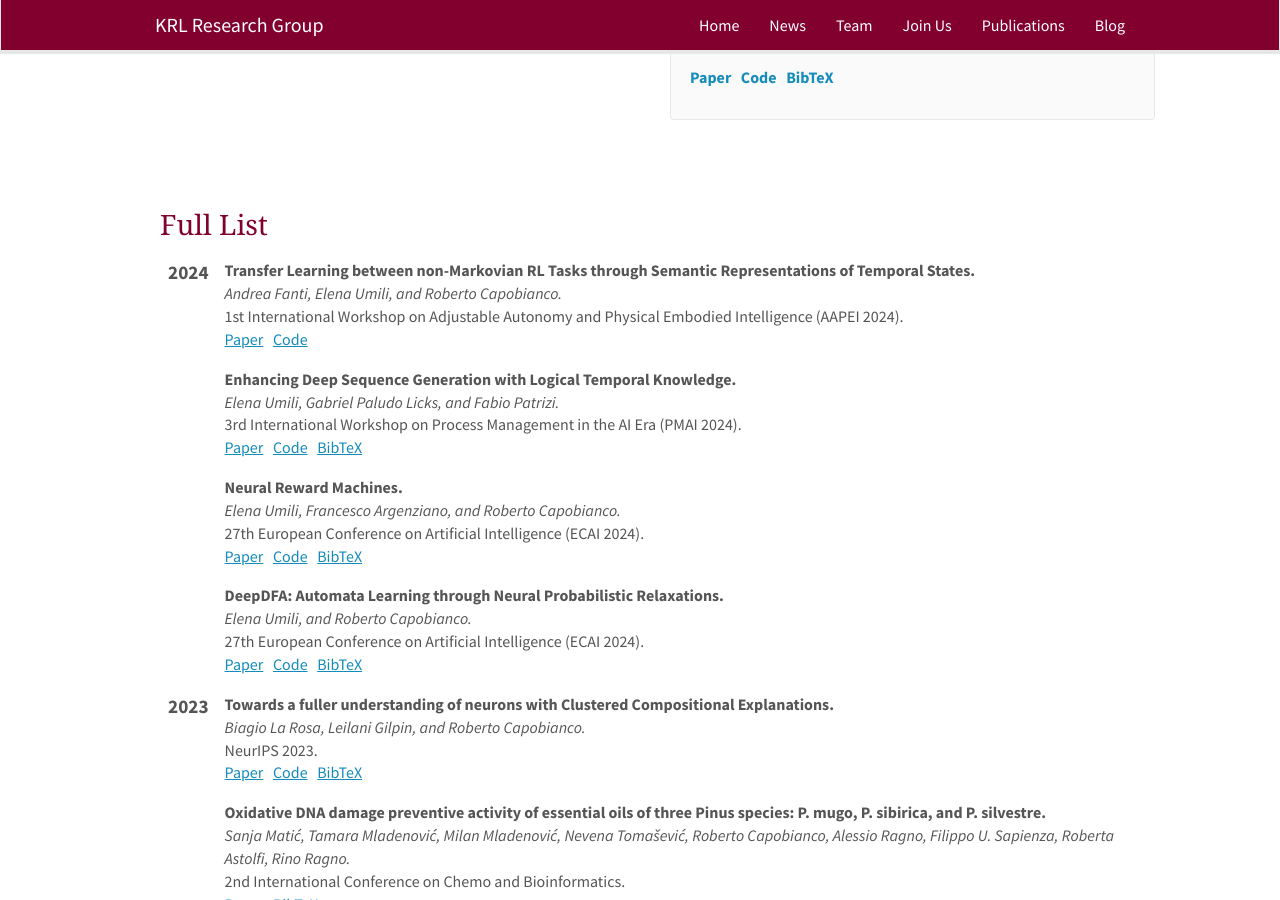
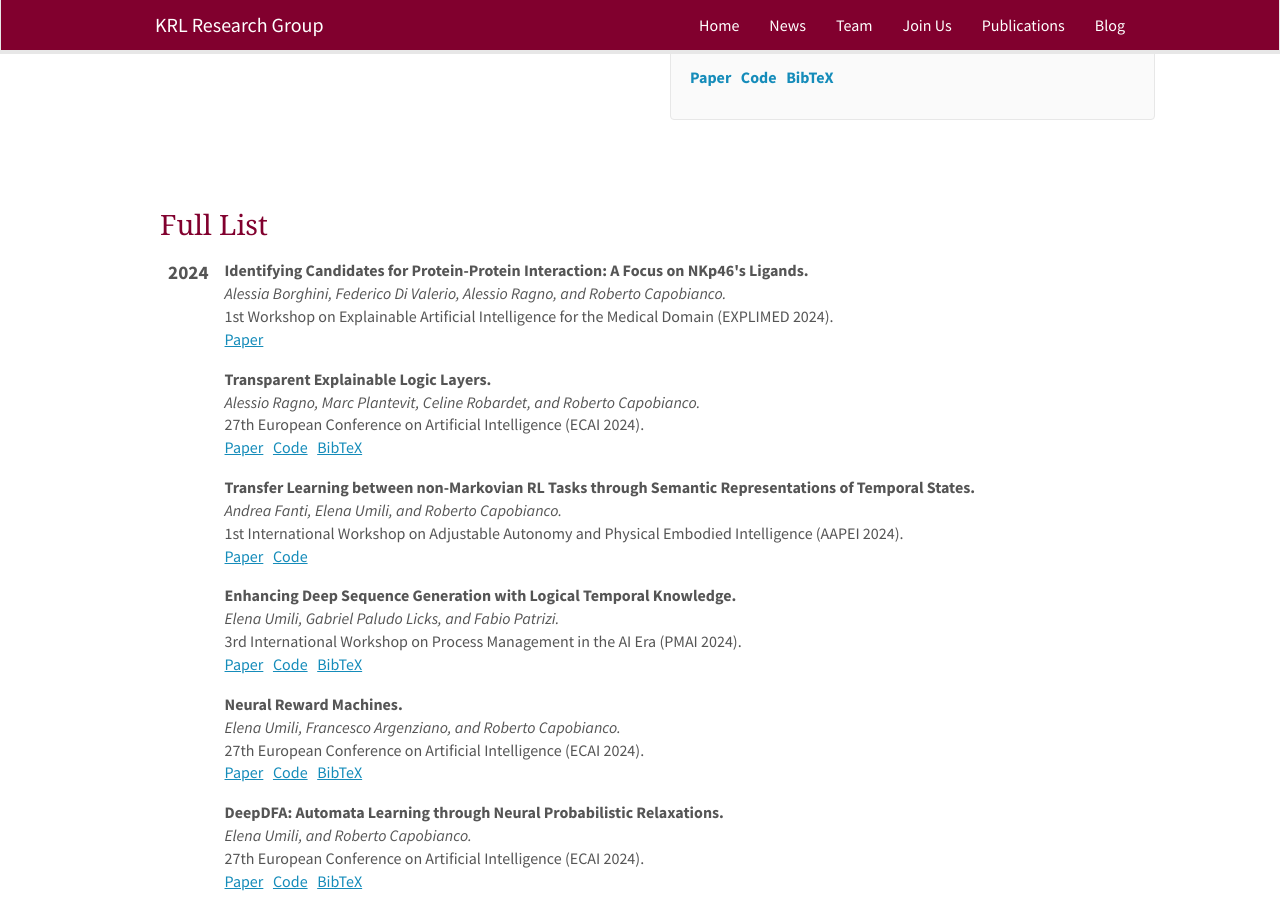
Before and after one commit to KRLGroup/krlgroup.github.io, a Jekyll site: the page built from _pages/publications.md, in a window 1280 px wide and 900 px high, scrolled down 594 px. Built offline with Jekyll 4.4.1, drawn with Linux system fonts in a browser that asks for light colours; nearby versions of some CDN libraries.

Commit message:
Update publist.yml

```diff
--- a/_data/publist.yml
+++ b/_data/publist.yml
@@ -1,3 +1,29 @@
+- title: "Identifying Candidates for Protein-Protein Interaction: A Focus on NKp46's Ligands"
+  authors:  Alessia Borghini, Federico Di Valerio, Alessio Ragno, and Roberto Capobianco
+  year: 2024
+  publisher: 1st Workshop on Explainable Artificial Intelligence for the Medical Domain (EXPLIMED 2024)
+  link:
+    url:  https://ceur-ws.org/Vol-3831/paper14.pdf
+    display: Paper
+
+
+- title: "Transparent Explainable Logic Layers"
+  authors:  Alessio Ragno, Marc Plantevit, Celine Robardet, and Roberto Capobianco
+  year: 2024
+  publisher: 27th European Conference on Artificial Intelligence (ECAI 2024)
+  link:
+    url:  https://ebooks.iospress.nl/doi/10.3233/FAIA240579
+    display: Paper
+  code: https://github.com/KRLGroup/TELL
+  bibtex: "@incollection{ragno2024transparent,
+  title={Transparent Explainable Logic Layers},
+  author={Ragno, Alessio and Plantevit, Marc and Robardet, Celine and Capobianco, Roberto},
+  booktitle={ECAI 2024},
+  pages={914--921},
+  year={2024},
+  publisher={IOS Press}
+}"
+
 - title: "Transfer Learning between non-Markovian RL Tasks through Semantic Representations of Temporal States"
   authors:  Andrea Fanti, Elena Umili, and Roberto Capobianco
   year: 2024
```
